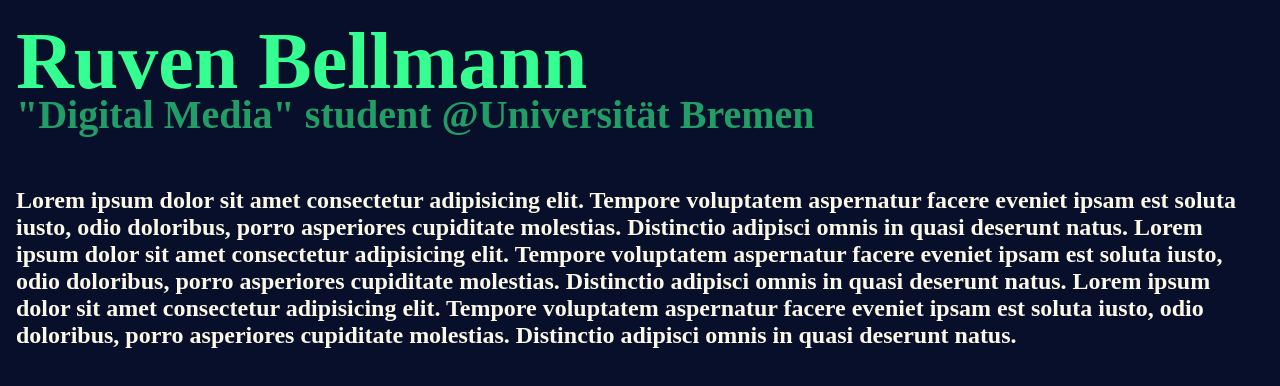
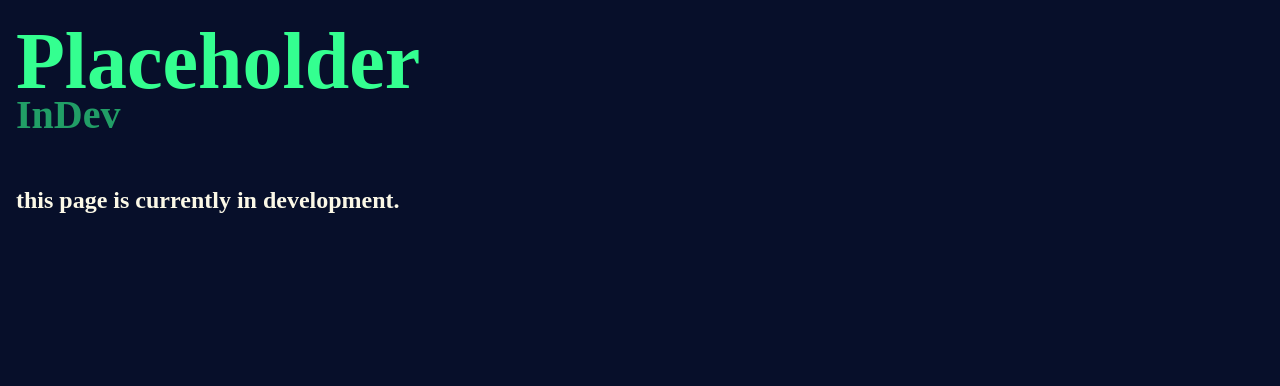
Before and after one commit to Pandarix/githubpage, a plain HTML site: page index.html in a window 1280 px wide. Drawn offline with Linux system fonts and the light colour scheme.

Commit message:
placeholder until presentable

```diff
--- a/index.html
+++ b/index.html
@@ -10,19 +10,9 @@
 </head>
 
 <body>
-    <h1>Ruven Bellmann</h1>
-    <h2>"Digital Media" student @Universität Bremen</h2>
-
-    <p>Lorem ipsum dolor sit amet consectetur adipisicing elit. Tempore voluptatem aspernatur facere eveniet ipsam est
-        soluta iusto, odio doloribus, porro asperiores cupiditate molestias. Distinctio adipisci omnis in quasi deserunt
-        natus.
-        Lorem ipsum dolor sit amet consectetur adipisicing elit. Tempore voluptatem aspernatur facere eveniet ipsam est
-        soluta iusto, odio doloribus, porro asperiores cupiditate molestias. Distinctio adipisci omnis in quasi deserunt
-        natus.
-        Lorem ipsum dolor sit amet consectetur adipisicing elit. Tempore voluptatem aspernatur facere eveniet ipsam est
-        soluta iusto, odio doloribus, porro asperiores cupiditate molestias. Distinctio adipisci omnis in quasi deserunt
-        natus.
-    </p>
+    <h1>Placeholder</h1>
+    <h2>InDev</h2>
+    <p>this page is currently in development.</p>
 </body>
 
 </html>
```
